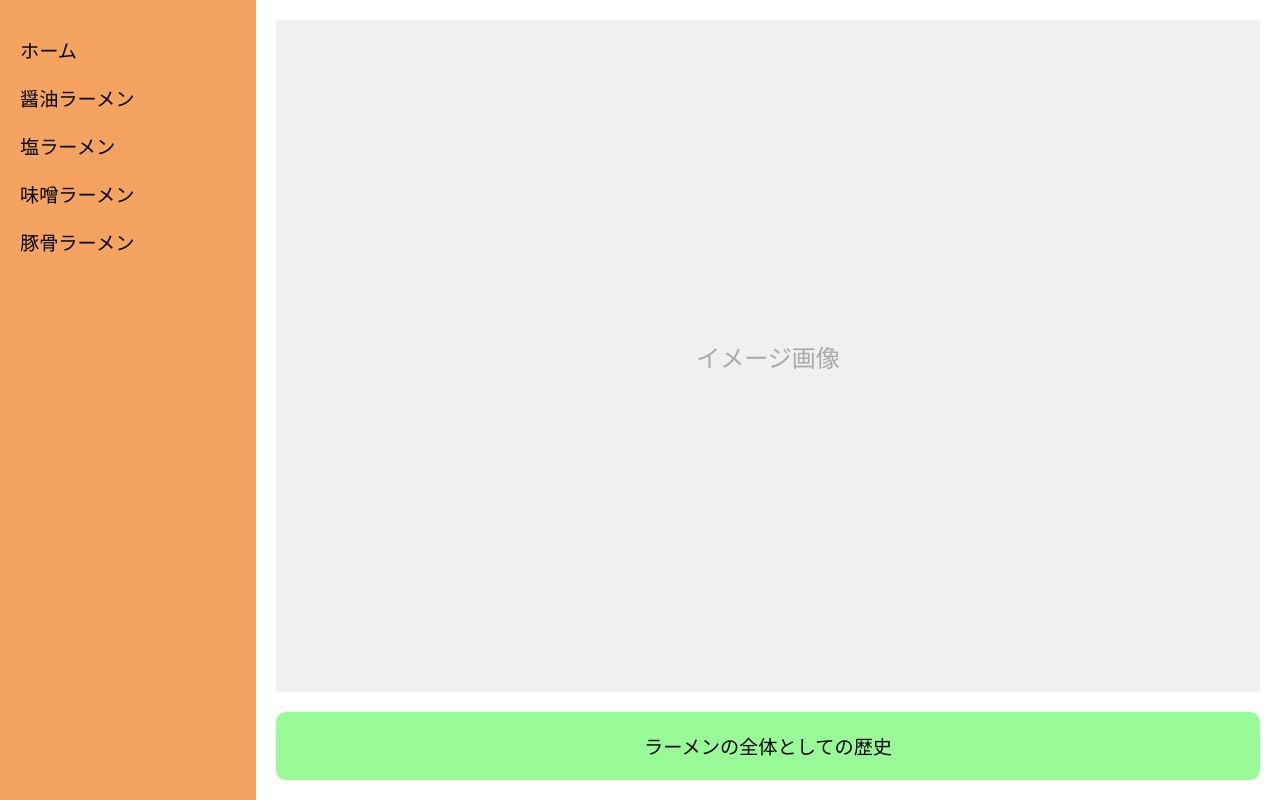
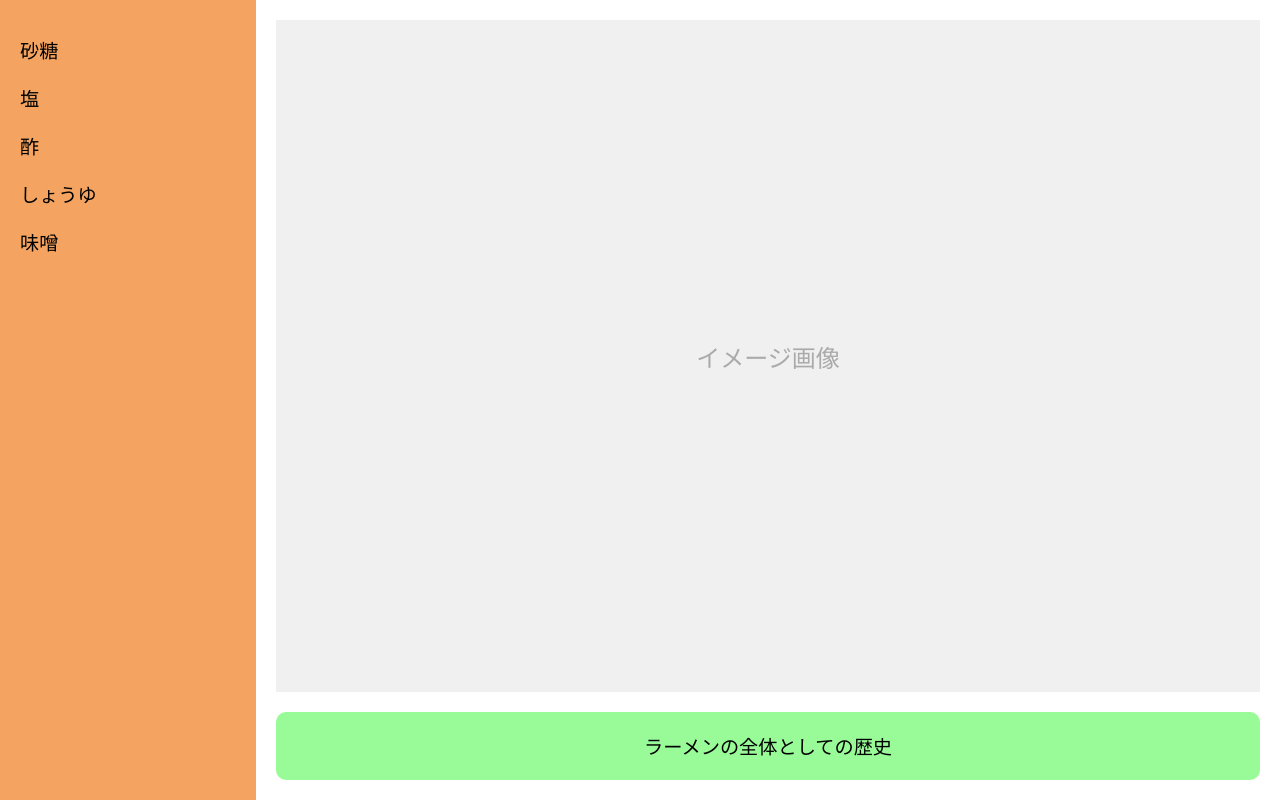
Before and after one commit to sf10240130/team-project, a plain HTML site: page css/index.html in a window 1280 px wide. Drawn offline with Linux system fonts and the light colour scheme.

Commit message:
内容変更

```diff
--- a/css/index.html
+++ b/css/index.html
@@ -10,11 +10,11 @@
     <div class="container">
         <nav class="sidebar">
             <ul>
-                <li><a href="#">ホーム</a></li>
-                <li><a href="#">醤油ラーメン</a></li>
-                <li><a href="#">塩ラーメン</a></li>
-                <li><a href="#">味噌ラーメン</a></li>
-                <li><a href="#">豚骨ラーメン</a></li>
+                <li><a href="#">砂糖</a></li>
+                <li><a href="#">塩</a></li>
+                <li><a href="#">酢</a></li>
+                <li><a href="#">しょうゆ</a></li>
+                <li><a href="#">味噌</a></li>
             </ul>
         </nav>
         <main class="content">
```
